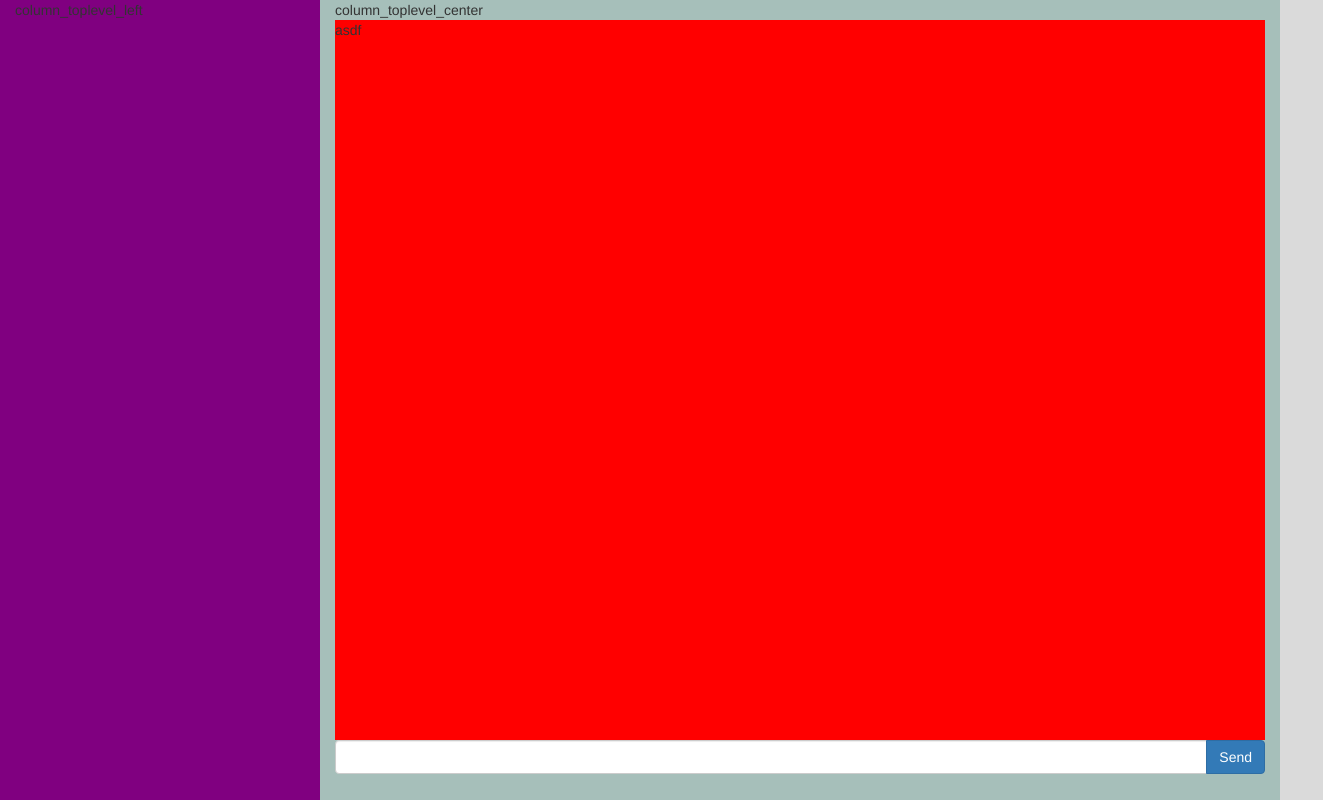
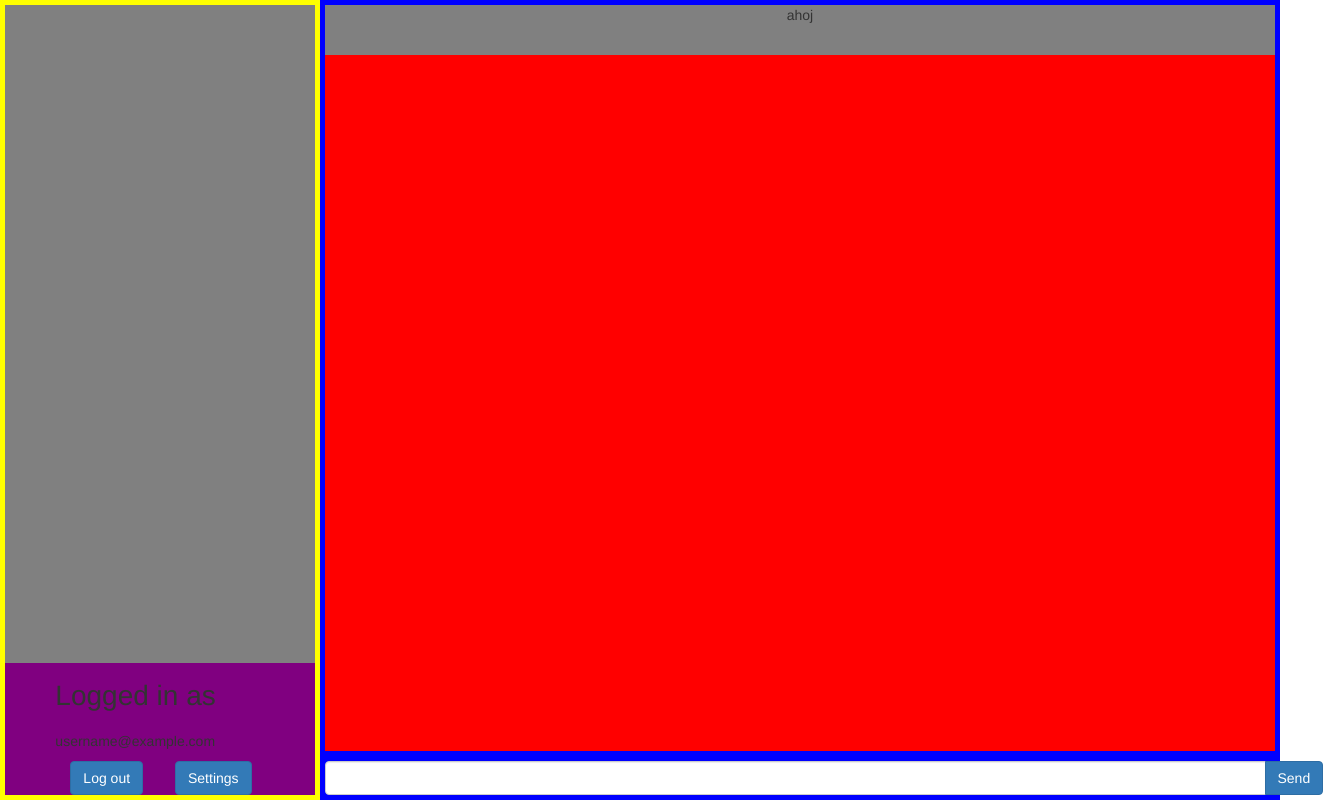
Before and after one commit to chinese-soup/maturitni-projekt, a plain HTML site: page web-client/static/chat.html in a window 1280 px wide. Shown: the whole page, 1323 px wide, since content can reach past the window. Drawn offline with nearby package versions, Linux system fonts and the light colour scheme.

Commit message:
split css to mainapp.css, updated chat.html

```diff
--- a/web-client/static/chat.html
+++ b/web-client/static/chat.html
@@ -13,6 +13,8 @@
 		<!--  -->
 		<link rel="stylesheet" href="./styles/normalize.css">
 		<link rel="stylesheet" href="./styles/noscript.css">
+
+		<link rel="stylesheet" href="./styles/mainapp.css">
 
 		<!-- FAVICONS GENERATED -->
 		<link rel="apple-touch-icon" sizes="57x57" href="./icons/favicon/apple-touch-icon-57x57.png">
@@ -46,59 +48,7 @@
 		<![endif]-->
 
 		<style>
-			html, body
-			{
-				margin: 0;
-				padding: 0;
-				background-color: #DADADA;
-				height: 100vh;
-				width: 100vw;
-				/* overflow: hidden; */
-			}
 
-			.big-container
-			{
-				background-color: blue;
-				display: flex;
-				/*overflow: hidden;*/
-				height: 100vh;
-				width: 100vw;
-				position: relative;
-
-			}
-
-			/* affects both of our main columns (column_toplevel_left, column_toplevel_center) */
-			.main-column
-			{
-				background-color: #A6BFBA;
-				max-height: 100%;
-			}
-
-			#column_toplevel_left
-			{
-    			background-color: purple;
-				min-width: 200px; /* CONSIDER HIDING IT !!! */
-			}
-
-			#column_toplevel_center
-			{
-				flex: 1;
-			}
-			.cont
-			{
-				display: flex;
-				width: 100%;
-				height: 90%;
-				background-color: red;
-				margin-right: 20px;
-				box-sizing: content-box;
-
-				overflow: overflow-y; /* zpravy budem scrollovat nahoru a dolu */
-			}
-			#input-group-msgline
-			{
-				flex: 1;
-			}
 
 		</style>
 
@@ -113,35 +63,61 @@
 		<!-- main container class -->
 
 		<div class="big-container">
-			<div id="column_toplevel_left" class="col-xs-3 main-column">
-				column_toplevel_left
+
+			<!-- sidebar -->
+
+			<div id="column_toplevel_left" class="col-xs-3 main-column hidden-xs">
+				<div class="left_content_container">
+					<div class="left_header left_content_item">
+
 					</div>
+					<div class="left_channels_container left_content_item">
+
+					</div>
+					<div class="left_account_container left_content_item">
+						<div class="container-fluid">
+							<h1>Logged in as</h1>
+							<p>username@example.com</p>
+							<div id="column_toplevel_left" class="col-xs-6">
+								<button class="btn btn-primary" type="button">Log out</button>
+							</div>
+							<div id="column_toplevel_left" class="col-xs-6">
+								<button class="btn btn-primary" type="button">Settings</button>
+							</div>
+
+						</div>
+					</div>
+				</div> <!--/center_content-->
+			</div><!--/column_toplevel_left-->
+
+			<!-- main content -->
 			<div id="column_toplevel_center" class="col-xs-9 main-column">
-				column_toplevel_center
-
 				<!-- TODO: zjistit jak napozicovat ten textbox pod ten messagecontainer -->
 				<!-- TODO zajistit natvrdo sirku a vysku messagecontaineru -->
 				<!-- TODO: vyresit zpravy v ramci message containeru -->
 				<!-- TODO: vyresit prekryvani nastaveni/etc./ -->
 				<!-- TODO: vyresit zmensovani leveho panelu -->
 				<!-- TODO: vyresit togglovani leveho panelu -->
-				<div class="cont">
-					asdf
+
+				<!-- CENTER_CONTENT = CHANNEL_VIEW, others: settings, some other shit? -->
+				<div class="center_content_container">
+					<div class="center_header center_content_item"> <!-- topic -->
+						<div class="container-fluid">
+							ahoj
 						</div>
-				<div class="input-group" id="input-group-msgline">
+					</div>
+					<div class="center_messages_container center_content_item"> <!-- log container -->
+					</div>
+					<div class="input-group center_content_item" id="input-group-msgline">
 						<input type="text" class="form-control">
 						<span class="input-group-btn">
 							<button class="btn btn-primary" type="button">Send</button>
 						</span>
 					</div>
-			</div><!--/textik-->
+				</div>
 
 
+			</div><!--/column_toplevel_center-->
 		</div><!--/big-container-->
-
-		</div>
-		</div>
-
 	</body>
-
 </html>
--- /dev/null
+++ b/web-client/static/styles/mainapp.css
@@ -0,0 +1,104 @@
+			html, body
+			{
+				/*margin: 0;
+				padding: 0;
+				background-color: #DADADA;
+				height: 100vh;
+				width: 100vw;*/
+				/* overflow: hidden; */
+			}
+
+			.big-container
+			{
+				background-color: blue;
+				display: flex;
+				/*overflow: hidden;*/
+				height: 100vh;
+				width: 100vw;
+			}
+			/* affects both our columns */
+			.main-column
+			{
+				background-color: #A6BFBA;
+				/* max-height: 100vh !important; */ /* IS THIS NEEDED ?!!!!!!!!!!!!!!!!! */
+				margin: 0 !important; /* OVERRIDE BOOTSTRAP */
+				padding: 0 !important; /* OVERRIDE BOOTSTRAP */
+			}
+
+			#column_toplevel_left
+			{
+    			background-color: purple;
+				min-width: 180x; /* CONSIDER HIDING IT !!! */
+			}
+
+			#column_toplevel_center
+			{
+
+			}
+
+
+			.center_content_item
+			{
+				display: flex;
+
+			}
+
+			.center_content_container
+			{
+				display: flex;
+				width: 100%;
+				height: 100%;
+				background-color: blue;
+				overflow: overflow-y; /* zpravy budem scrollovat nahoru a dolu */
+				padding: 5px;
+				flex-direction: column;
+
+			}
+			.center_messages_container
+			{
+				background-color: red;
+				overflow: overflow-y; /* zpravy budem scrollovat nahoru a dolu */
+				flex-grow: 1;
+			}
+
+			.center_header
+			{
+				height: 50px;
+				background-color: gray;
+			}
+
+			#input-group-msgline
+			{
+				margin-top: 10px;
+			}
+
+
+			.left_content_container
+			{
+				display: flex;
+				width: 100%;
+				height: 100%;
+				background-color: yellow;
+				overflow: overflow-y; /* zpravy budem scrollovat nahoru a dolu */
+				padding: 5px;
+				flex-direction: column;
+			}
+
+			.left_content_item
+			{
+				display: flex;
+			}
+			.left_header
+			{
+				flex-shrink: 1;
+				background-color: green;
+			}
+			.left_channels_container
+			{
+				flex-grow: 2;
+				background-color: gray;
+			}
+			.left_account_container
+			{
+				background-color: purple;
+			}
```
Lines whose indentation alone changed are shown as unchanged.
